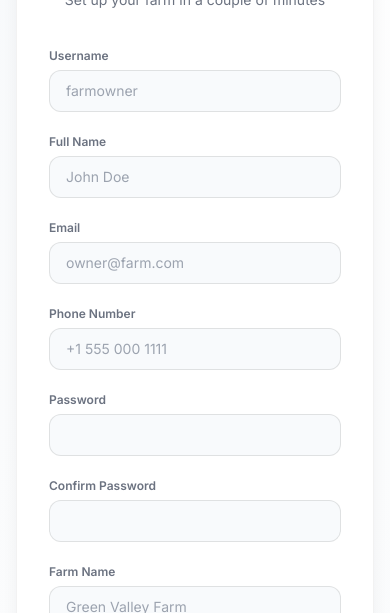
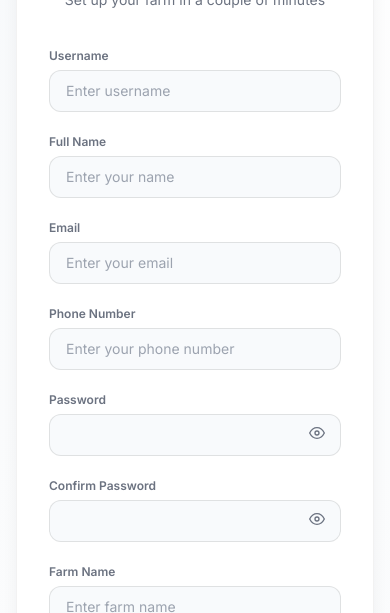
Before and after one commit to srsanthosh7117/grazelink, a React (Vite) app in the folder grazelink/: page /register in a window 390 px wide. Shown: the part 231-844 px from the top of the page. Built offline with nearby package versions, Linux system fonts and the light colour scheme; no server answers.

Commit message:
Polish auth forms: descriptive placeholders and password visibility toggle on register
- Register: placeholders for username, full name, email, phone, farm name, address
- Register: show/hide toggle on password and confirm password (matches login)
- Login: email placeholder now 'Enter your email'

```diff
--- a/grazelink/src/pages/Login/Login.tsx
+++ b/grazelink/src/pages/Login/Login.tsx
@@ -236,7 +236,7 @@ export default function Login() {
                     autoComplete="email"
                     {...register('username', { required: true })}
                     className={inputClass}
-                    placeholder="you@farm.com"
+                    placeholder="Enter your email"
                   />
                 </div>
                 {errors.username && (
@@ -321,7 +321,7 @@ export default function Login() {
                             type="email"
                             value={resetEmail}
                             onChange={(e) => setResetEmail(e.target.value)}
-                            placeholder="you@farm.com"
+                    placeholder="Enter your email"
                             className="w-full rounded-xl border border-black/10 bg-white px-3 py-2 text-sm text-ink outline-none focus:border-primary dark:border-white/10 dark:bg-dark-surface dark:text-white"
                           />
                           <button
--- a/grazelink/src/pages/Register/Register.tsx
+++ b/grazelink/src/pages/Register/Register.tsx
@@ -2,6 +2,7 @@ import { useState } from 'react';
 import { useForm } from 'react-hook-form';
 import { Link, useNavigate } from 'react-router-dom';
 import { motion } from 'framer-motion';
+import { FiEye, FiEyeOff } from 'react-icons/fi';
 import logo from '@/assets/images/logo.jpeg';
 import { registerUser } from '@/services/auth';
 import { getAuthErrorMessage } from '@/utils/authErrors';
@@ -33,6 +34,8 @@ export default function Register() {
   const { showToast } = useToast();
   const [serverError, setServerError] = useState('');
   const [submitting, setSubmitting] = useState(false);
+  const [showPassword, setShowPassword] = useState(false);
+  const [showConfirmPassword, setShowConfirmPassword] = useState(false);
 
   const {
     register,
@@ -89,41 +92,65 @@ export default function Register() {
         <form onSubmit={handleSubmit(onSubmit)} className="mt-8 grid grid-cols-1 gap-4 sm:grid-cols-2">
           <div>
             <label className={labelClass}>Username</label>
-            <input {...register('username', { required: true })} className={inputClass} placeholder="farmowner" />
+            <input {...register('username', { required: true })} className={inputClass} placeholder="Enter username" />
             {errors.username && <p className="mt-1 text-xs text-rose-500">Required</p>}
           </div>
           <div>
             <label className={labelClass}>Full Name</label>
-            <input {...register('fullName', { required: true })} className={inputClass} placeholder="John Doe" />
+            <input {...register('fullName', { required: true })} className={inputClass} placeholder="Enter your name" />
             {errors.fullName && <p className="mt-1 text-xs text-rose-500">Required</p>}
           </div>
 
           <div>
             <label className={labelClass}>Email</label>
-            <input type="email" {...register('email', { required: true })} className={inputClass} placeholder="owner@farm.com" />
+            <input type="email" {...register('email', { required: true })} className={inputClass} placeholder="Enter your email" />
             {errors.email && <p className="mt-1 text-xs text-rose-500">Required</p>}
           </div>
           <div>
             <label className={labelClass}>Phone Number</label>
-            <input {...register('phoneNumber', { required: true })} className={inputClass} placeholder="+1 555 000 1111" />
+            <input {...register('phoneNumber', { required: true })} className={inputClass} placeholder="Enter your phone number" />
             {errors.phoneNumber && <p className="mt-1 text-xs text-rose-500">Required</p>}
           </div>
 
           <div>
             <label className={labelClass}>Password</label>
-            <input type="password" {...register('password', { required: true, minLength: 6 })} className={inputClass} />
+            <div className="relative">
+              <input
+                type={showPassword ? 'text' : 'password'}
+                {...register('password', { required: true, minLength: 6 })}
+                className={`${inputClass} pr-12`}
+              />
+              <button
+                type="button"
+                onClick={() => setShowPassword((v) => !v)}
+                aria-label={showPassword ? 'Hide password' : 'Show password'}
+                className="absolute right-4 top-1/2 -translate-y-1/2 text-muted transition-colors hover:text-ink dark:text-dark-muted dark:hover:text-white"
+              >
+                {showPassword ? <FiEyeOff /> : <FiEye />}
+              </button>
+            </div>
             {errors.password && <p className="mt-1 text-xs text-rose-500">Min 6 characters</p>}
           </div>
           <div>
             <label className={labelClass}>Confirm Password</label>
+            <div className="relative">
               <input
-              type="password"
+                type={showConfirmPassword ? 'text' : 'password'}
                 {...register('confirmPassword', {
                   required: true,
                   validate: (v) => v === password || 'Passwords do not match',
                 })}
-              className={inputClass}
+                className={`${inputClass} pr-12`}
               />
+              <button
+                type="button"
+                onClick={() => setShowConfirmPassword((v) => !v)}
+                aria-label={showConfirmPassword ? 'Hide password' : 'Show password'}
+                className="absolute right-4 top-1/2 -translate-y-1/2 text-muted transition-colors hover:text-ink dark:text-dark-muted dark:hover:text-white"
+              >
+                {showConfirmPassword ? <FiEyeOff /> : <FiEye />}
+              </button>
+            </div>
             {errors.confirmPassword && (
               <p className="mt-1 text-xs text-rose-500">{errors.confirmPassword.message}</p>
             )}
@@ -131,7 +158,7 @@ export default function Register() {
 
           <div>
             <label className={labelClass}>Farm Name</label>
-            <input {...register('farmName', { required: true })} className={inputClass} placeholder="Green Valley Farm" />
+            <input {...register('farmName', { required: true })} className={inputClass} placeholder="Enter farm name" />
             {errors.farmName && <p className="mt-1 text-xs text-rose-500">Required</p>}
           </div>
           <div>
@@ -142,7 +169,7 @@ export default function Register() {
 
           <div className="sm:col-span-2">
             <label className={labelClass}>Farm Address</label>
-            <input {...register('farmAddress', { required: true })} className={inputClass} placeholder="123 Farm Way" />
+            <input {...register('farmAddress', { required: true })} className={inputClass} placeholder="Enter your address" />
             {errors.farmAddress && <p className="mt-1 text-xs text-rose-500">Required</p>}
           </div>
 
```
Lines whose indentation alone changed are shown as unchanged.
